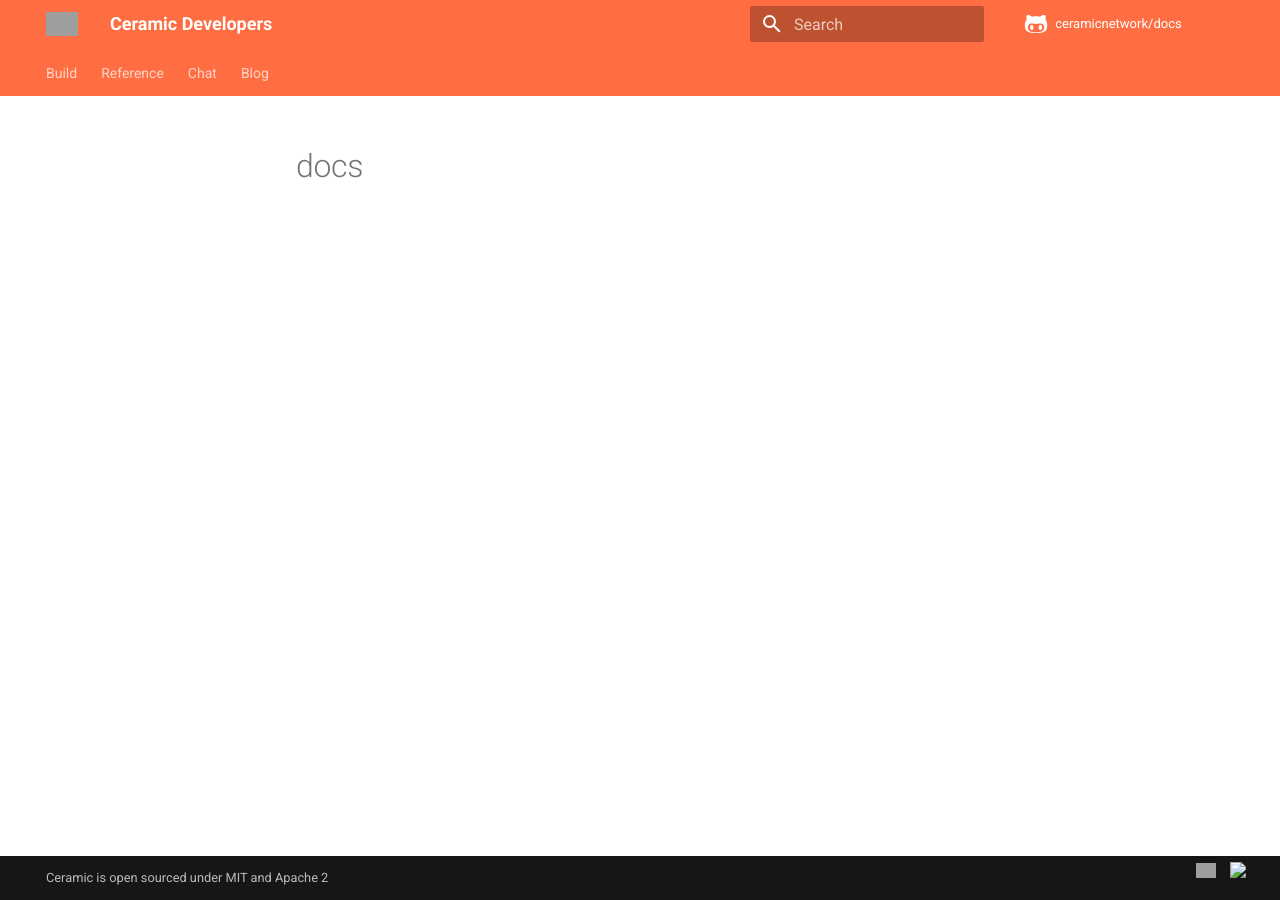
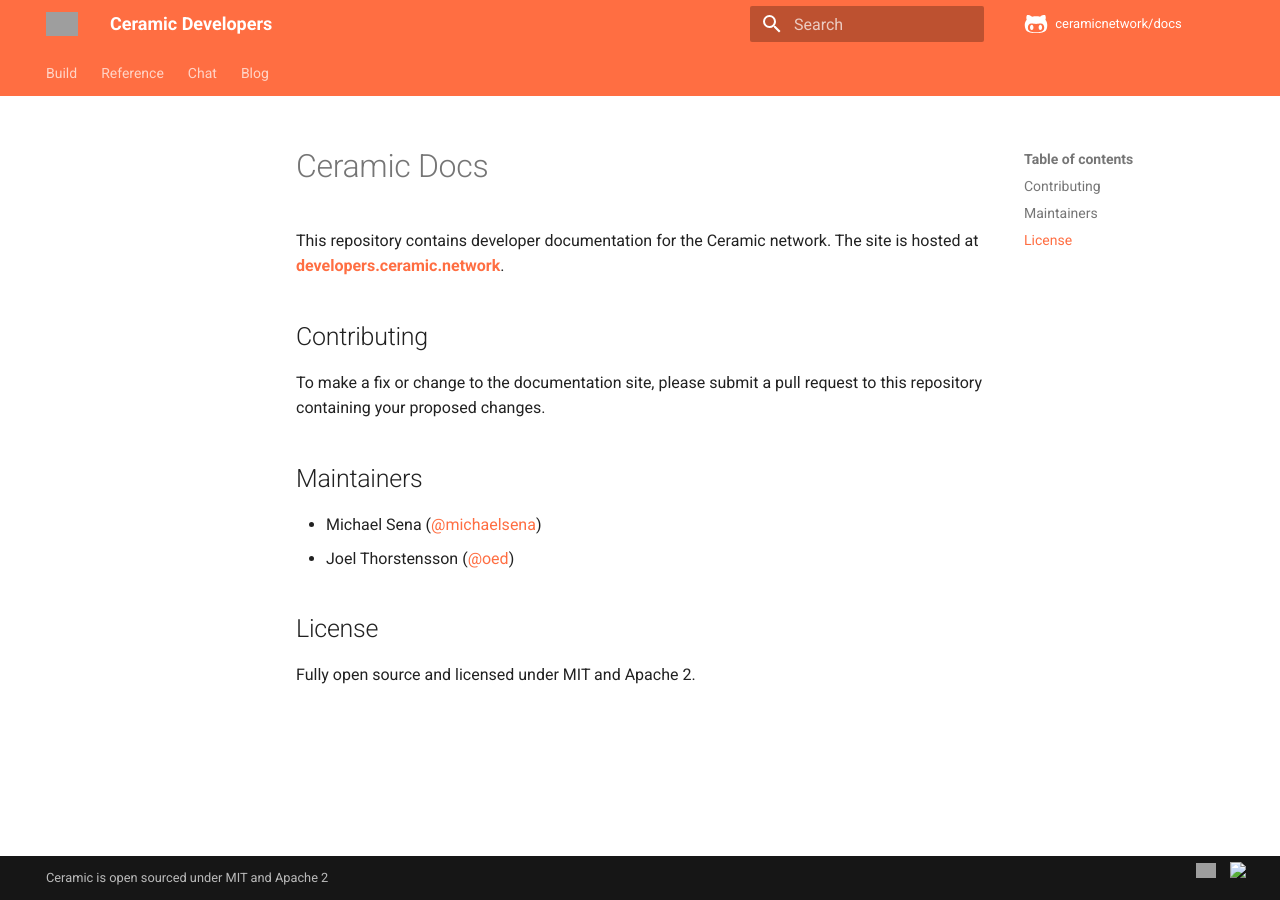
Before and after one commit to ceramicnetwork/docs, an MkDocs documentation site: the page built from docs/README.md, in a window 1280 px wide. Built offline with MkDocs 1.6.1 and Material for MkDocs 9.7.7, drawn with Linux system fonts in a browser that asks for light colours; nearby versions of some CDN libraries; library files that are not in the unit come from our copies; comment, search, counter and statistics services are not loaded; grey boxes are pictures that could not be loaded.

Commit message:
Update README.md

```diff
--- a/docs/README.md
+++ b/docs/README.md
@@ -1 +1,13 @@
-# docs
+# Ceramic Docs
+This repository contains developer documentation for the Ceramic network. The site is hosted at [**developers.ceramic.network**](https://developers.ceramic.network).
+
+## Contributing
+To make a fix or change to the documentation site, please submit a pull request to this repository containing your proposed changes.
+
+## Maintainers
+
+- Michael Sena ([@michaelsena](https://github.com/michaelsena))
+- Joel Thorstensson ([@oed](https://github.com/oed))
+
+## License
+Fully open source and licensed under MIT and Apache 2.
```
